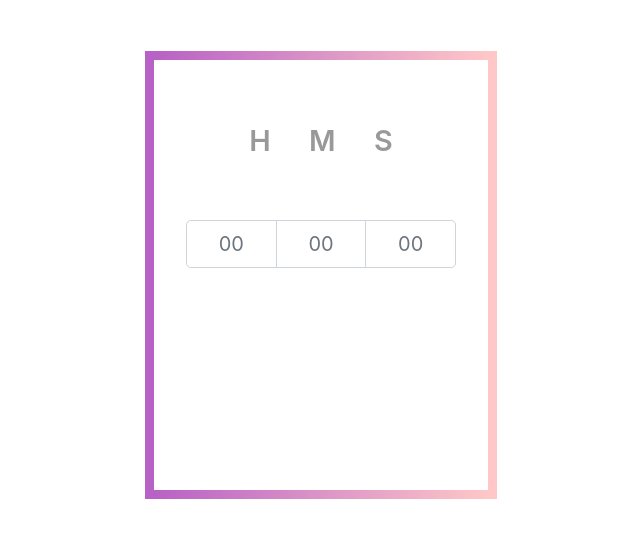
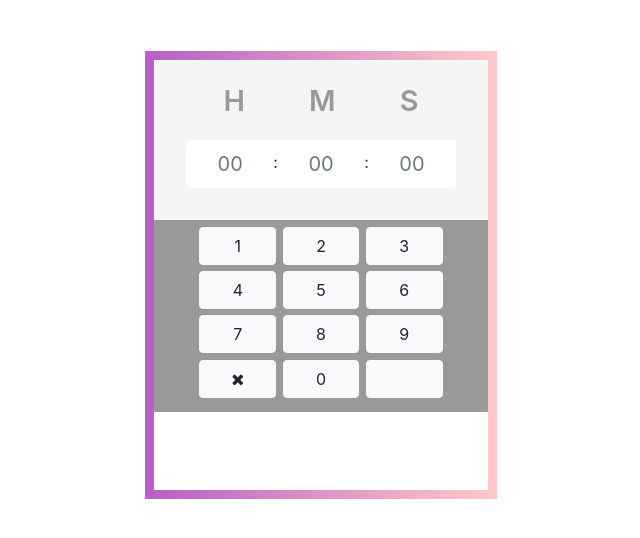
Before and after one commit to cmejia6/advanced-timer-a, a React (Create React App) app: page / in a window 1280 px wide. Shown: the top 538 px of the page, without its empty margins (319-959 px from the left). Built offline with nearby package versions, Linux system fonts and the light colour scheme.

Commit message:
Timer and Keypad styling

```diff
--- a/package.json
+++ b/package.json
@@ -3,6 +3,7 @@
   "version": "0.1.0",
   "private": true,
   "dependencies": {
+    "node-sass": "^4.11.0",
     "react": "^16.7.0",
     "react-dom": "^16.7.0",
     "react-scripts": "2.1.3",
--- a/public/index.html
+++ b/public/index.html
@@ -24,7 +24,8 @@
     -->
 
     <link rel="stylesheet" href="https://maxcdn.bootstrapcdn.com/bootstrap/4.0.0/css/bootstrap.min.css" integrity="sha384-Gn5384xqQ1aoWXA+058RXPxPg6fy4IWvTNh0E263XmFcJlSAwiGgFAW/dAiS6JXm" crossorigin="anonymous">
-
+    <link href="https://maxcdn.bootstrapcdn.com/font-awesome/4.7.0/css/font-awesome.min.css" rel="stylesheet" integrity="sha384-wvfXpqpZZVQGK6TAh5PVlGOfQNHSoD2xbE+QkPxCAFlNEevoEH3Sl0sibVcOQVnN"
+crossorigin="anonymous">
     <title>React App</title>
   </head>
   <body>
--- a/src/Timer/Display.js
+++ b/src/Timer/Display.js
@@ -1,10 +1,9 @@
 import React, { Component } from 'react'
 import '../styles/Display.scss'
 
-export default class Display extends Component {
-  render() {
+const Display = props =>  {
     return (
-      <div>
+      <div className="display">
 
         <div className="label-container">
             <label type="text" className="display-countdown-label">H</label>
@@ -13,16 +12,21 @@ export default class Display extends Component {
         </div>
 
         <div className="input-group display-input-group input-group-lg">
-            <input type="text" className="form-control display-time" maxLength="2"
+            <input type="text" className="form-control display-time display-hours" maxLength="2"
                 placeholder="00"/>
-            <input type="text" className="form-control display-time" maxLength="2"
+
+            <span className="display-time display-separator">:</span>
+
+            <input type="text" className="form-control display-time display-minutes" maxLength="2"
                 placeholder="00"/>
-            <input type="text" className="form-control display-time" maxLength="2"
+
+            <span className="display-time display-separator">:</span>
+
+            <input type="text" className="form-control display-time display-seconds" maxLength="2"
                 placeholder="00"/>
         </div>
+      </div>
+    )
+}
 
-      </div>
-
-    )
-  }
-}
+export default Display
--- /dev/null
+++ b/src/Timer/Keypad.js
@@ -0,0 +1,40 @@
+import React from 'react'
+import '../styles/Keypad.scss'
+
+const Keypad = props => {
+    return(
+        <div>
+            <div className="keypad">
+                <div className="keypad-row">
+                    <button className="btn btn-light btn-small">1</button>
+                    <button className="btn btn-light btn-small">2</button>
+                    <button className="btn btn-light btn-small">3</button>
+                </div>
+
+                <div className="keypad-row">
+                    <button className="btn btn-light btn-small">4</button>
+                    <button className="btn btn-light btn-small">5</button>
+                    <button className="btn btn-light btn-small">6</button>
+                </div>
+
+                <div className="keypad-row">
+                    <button className="btn btn-light btn-small">7</button>
+                    <button className="btn btn-light btn-small">8</button>
+                    <button className="btn btn-light btn-small">9</button>
+                </div>
+
+                <div className="keypad-row">
+
+                    <button className="btn btn-light btn-small">
+                        <i className="fa fa-close"></i>
+                    </button>
+
+                    <button className="btn btn-light btn-small">0</button>
+                    <button className="btn btn-light btn-small">&nbsp;</button>
+                </div>
+            </div>
+        </div>
+    )
+}
+
+export default Keypad;
--- a/src/Timer/Timer.js
+++ b/src/Timer/Timer.js
@@ -1,5 +1,6 @@
 import React, { Component } from 'react'
 import Display from './Display'
+import Keypad from './Keypad'
 import '../styles/Timer.scss'
 
 export default class Timer extends Component {
@@ -7,6 +8,7 @@ export default class Timer extends Component {
     return (
       <div className="timer">
         <Display />
+        <Keypad />
       </div>
     )
   }
--- a/src/styles/App.scss
+++ b/src/styles/App.scss
@@ -1,3 +1,4 @@
 .App {
     text-align: center;
+
   }
--- a/src/styles/Display.scss
+++ b/src/styles/Display.scss
@@ -1,6 +1,17 @@
+$display-background-color : whitesmoke;
+
+.display{
+    align-items: center;
+    background-color: $display-background-color;
+    display: flex;
+    flex-direction: column;
+    height: 10rem;
+    justify-content:center;
+}
+
 .label-container{
     align-items: center;
-    background-color: white;
+    background-color: $display-background-color;;
     display: flex;
     flex-direction: row;
     height: 10rem;
@@ -19,10 +30,31 @@
     color: #999;
     font-size: 1.8em;
     font-weight: 600;
-    margin: 0 1.2rem;
+    margin: 0 2rem;
     text-align: center;
 }
 
 .display-time{
     text-align: center;
+    border-color: white;
 }
+
+.display-time.display-seconds{
+    border-left: none;
+}
+
+.display-time.display-minutes{
+    border-left: none;
+    border-right: none;
+}
+
+.display-time.display-hours{
+    border-right: none;
+}
+
+.display-time.display-separator {
+    background: white;
+    border-left: none;
+    border-right: none;
+    padding-top: 0.59rem;
+}
--- /dev/null
+++ b/src/styles/Keypad.scss
@@ -0,0 +1,18 @@
+.keypad{
+    background-color: #999;
+    padding: 0.2rem;
+    height: 12rem;
+}
+
+.keypad-row {
+    align-items: center;
+    display: flex;
+    justify-content: center;
+    margin: auto;
+    width: 15.6rem;
+}
+
+.keypad-row > button {
+    margin: 0.2rem;
+    width: 100%;
+}
--- a/src/styles/Timer.scss
+++ b/src/styles/Timer.scss
@@ -7,9 +7,9 @@
     border-image-slice: 1;
     border-radius: 4%;
 
-
     width: 22em;
     height: 28em;
     display: flex;
-    justify-content: center;
+    flex-direction: column;
+    justify-content: flex-start;
 }
```
Also changed, not shown: 1 other file (tests, documents, lock files or other folders).
